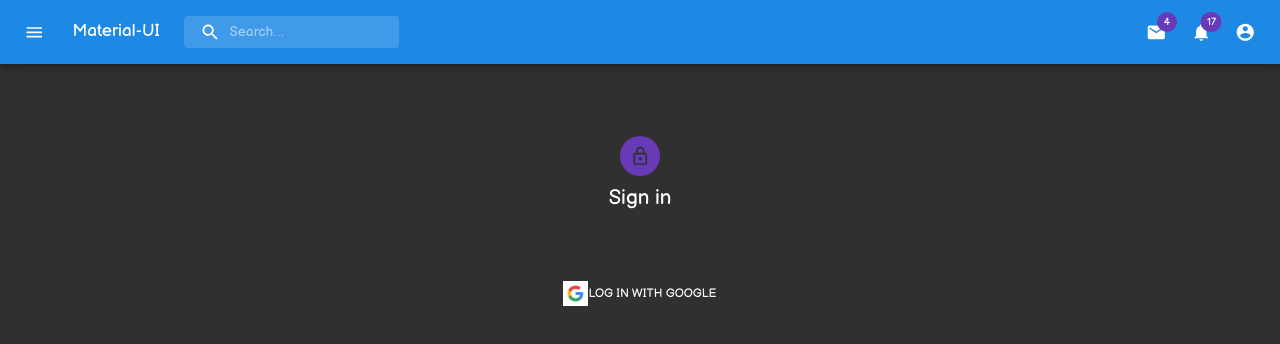
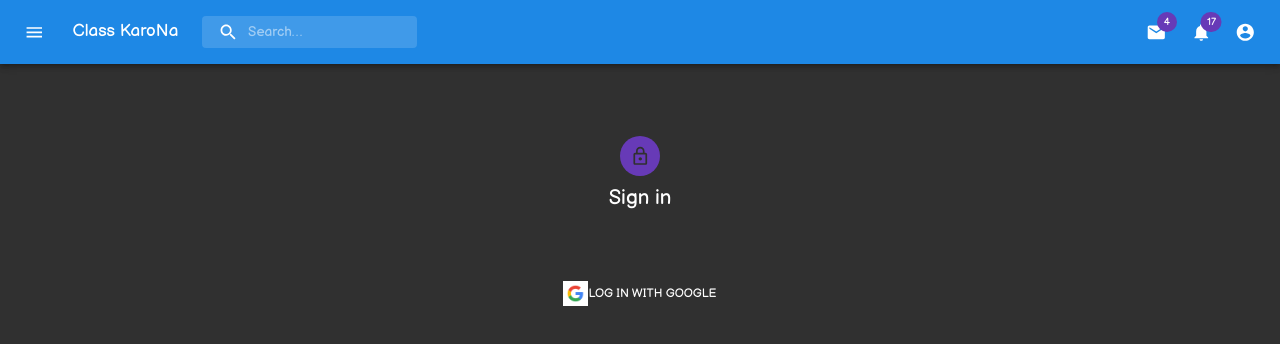
Before and after one commit to abhisheknaiidu/class-karona, a React (Create React App) app: page / in a window 1280 px wide. Shown: the top 344 px of the page. Built offline with nearby package versions, Linux system fonts and the light colour scheme; no server answers.

Commit message:
Added header name

```diff
--- a/src/Components/Header.js
+++ b/src/Components/Header.js
@@ -174,7 +174,7 @@
             <MenuIcon />
           </IconButton>
           <Typography className={classes.title} variant="h6" noWrap>
-            Material-UI
+            Class KaroNa
           </Typography>
           <div className={classes.search}>
             <div className={classes.searchIcon}>
```
